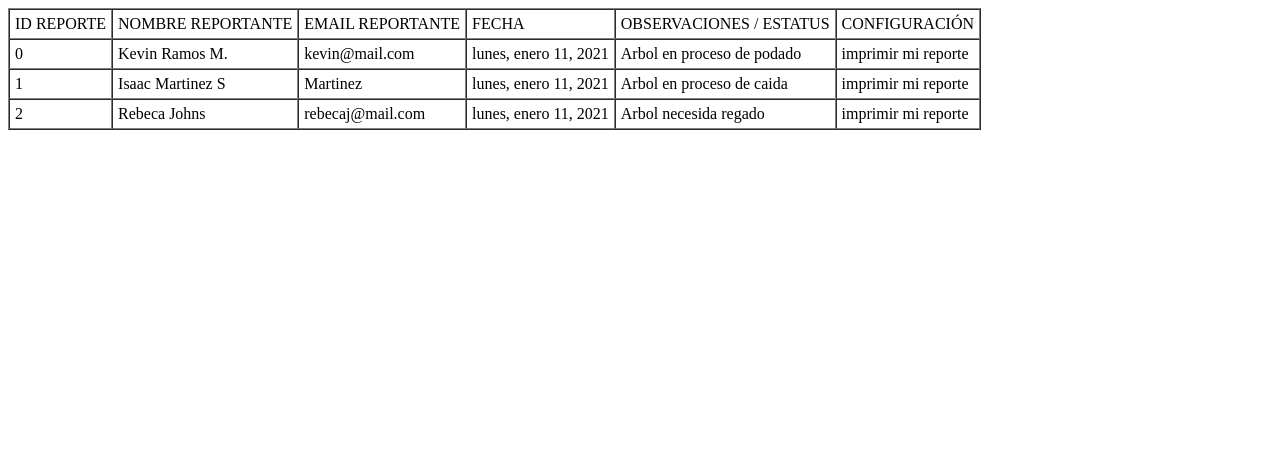
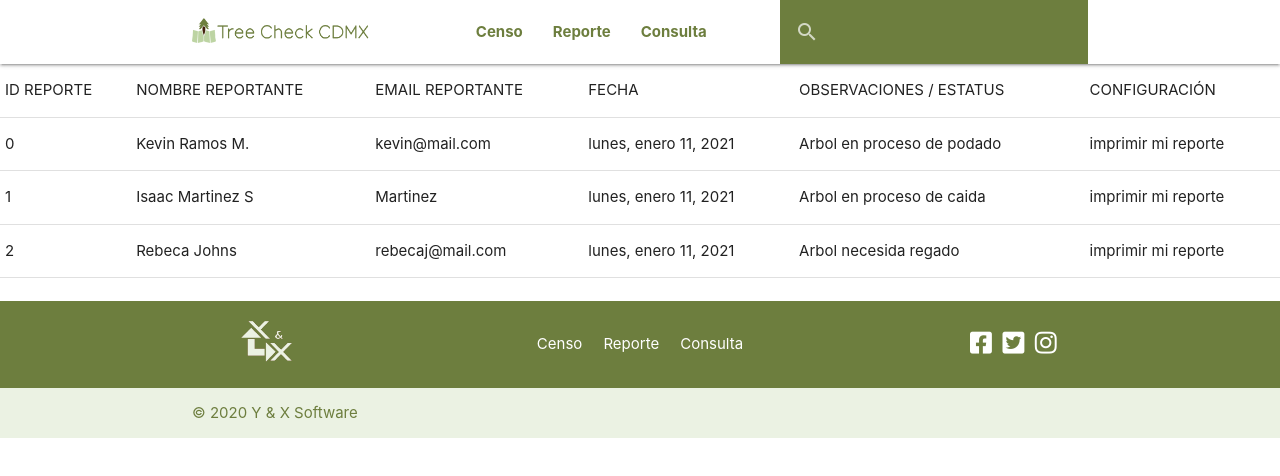
Before and after one commit to osorniochris/Tree-Check-CDMX, a plain HTML site: page prueba_2.html in a window 1280 px wide. Drawn offline with nearby package versions, Linux system fonts and the light colour scheme.

Commit message:
Added Navbar and footer to prueba_2 and added logo to all pages

```diff
--- a/css/nav-bar.css
+++ b/css/nav-bar.css
@@ -13,6 +13,16 @@ nav ul a {
 	font-size: 100%;
 }
 
+#nav-logo {
+	margin-top: 1%;
+	height: 100%;
+	width: 100%;
+}
+
+.brand-logo{
+	width: 20% !important;
+}
+
 .green-background {
 	background-color: #6d7e3e !important;
 }
--- a/prueba_2.html
+++ b/prueba_2.html
@@ -2,9 +2,45 @@
   <html lang="en" dir="ltr">
     <head>
       <meta charset="utf-8">
-      <title>Simulando la interfaz del administrador</title>
+      <meta http-equiv="X-UA-Compatible" content="IE=edge,chrome=1">
+
+      <title>Tree Check CDMX</title>
+      <!--Import Google Icon Font-->
+      <link href="https://fonts.googleapis.com/icon?family=Material+Icons" rel="stylesheet">
+      <!--Import materialize.css-->
+      <link type="text/css" rel="stylesheet" href="libs/materialize/css/materialize.min.css"  media="screen,projection"/>
+
+      <!--Let browser know website is optimized for mobile-->
+      <meta name="viewport" content="width=device-width, initial-scale=1.0"/>
+
+      <link href="libs/fontawesome/css/all.css" rel="stylesheet">
+
+      <link href="css/nav-bar.css" rel="stylesheet">
+      <link href="css/footer.css" rel="stylesheet">
+      <link href="css/admin.css" rel="stylesheet">
+
     </head>
     <body>
+
+      <nav>
+        <div class="container nav-wrapper">
+          <a href="#" class="black-text brand-logo"><img id="nav-logo" src="images/Logo3Ch.png" alt="Tree Check CDMX"></a>
+          <ul id="nav-mobile" class="nav-buttons left hide-on-med-and-down">
+            <li><a href="censo.html">Censo</a></li>
+            <li><a href="reporte.html">Reporte</a></li>
+            <li><a href="consulta.html">Consulta</a></li>
+          </ul>
+          <form>
+            <div class="green-background search-bar right input-field hide-on-med-and-down">
+              <input id="search" type="search" required>
+              <label class="label-icon" for="search"><i class="material-icons">search</i></label>
+              <i class="material-icons">close</i>
+            </div>
+          </form>
+        </div>
+      </nav>
+
+
       <table border="1" cellspacing="0" cellpadding="5" id="tbl">
         <thead>
         <tr>
@@ -42,7 +78,34 @@
       </tr>
     </table>
     <br>
+    <footer class="page-footer">
+        <div class="container">
+          <div class="row valign-wrapper">
+            <div class="col l2 s12 center">
+              <img id="footer-logo" src="images/LogoYXv.png" alt="Y & X Software">
+            </div>
+            <div class="col l8 s12 center hide-on-med-and-down">
+              <a class="white-text" href="censo.html">Censo &nbsp &nbsp</a>
+              <a class="white-text" href="reporte.html">Reporte &nbsp &nbsp</a>
+              <a class="white-text" href="consulta.html">Consulta</a>
+            </div>
+            <div class="col l2 s12 center">
+              <i class="white-text fab fa-facebook-square">&nbsp</i>
+              <i class="white-text fab fa-twitter-square">&nbsp</i>
+              <i class="white-text fab fa-instagram"></i>
+            </div>
+          </div>
+        </div>
+
+        <div class="footer-copyright">
+          <div class="copy-text container">
+          © 2020 Y & X Software
+          </div>
+        </div>
+      </footer>
     <script src="https://ajax.googleapis.com/ajax/libs/jquery/3.5.1/jquery.min.js"></script>
     <script src="js/convertir_pdf.js"></script>
+    <!--JavaScript at end of body for optimized loading-->
+      <script type="text/javascript" src="libs/materialize/js/materialize.min.js"></script>
     </body>
   </html>
```
Also changed, not shown: censo.html (+2 -2 lines), consulta.html (+1 -1 lines), index.html (+1 -1 lines), reporte.html (+2 -2 lines).
